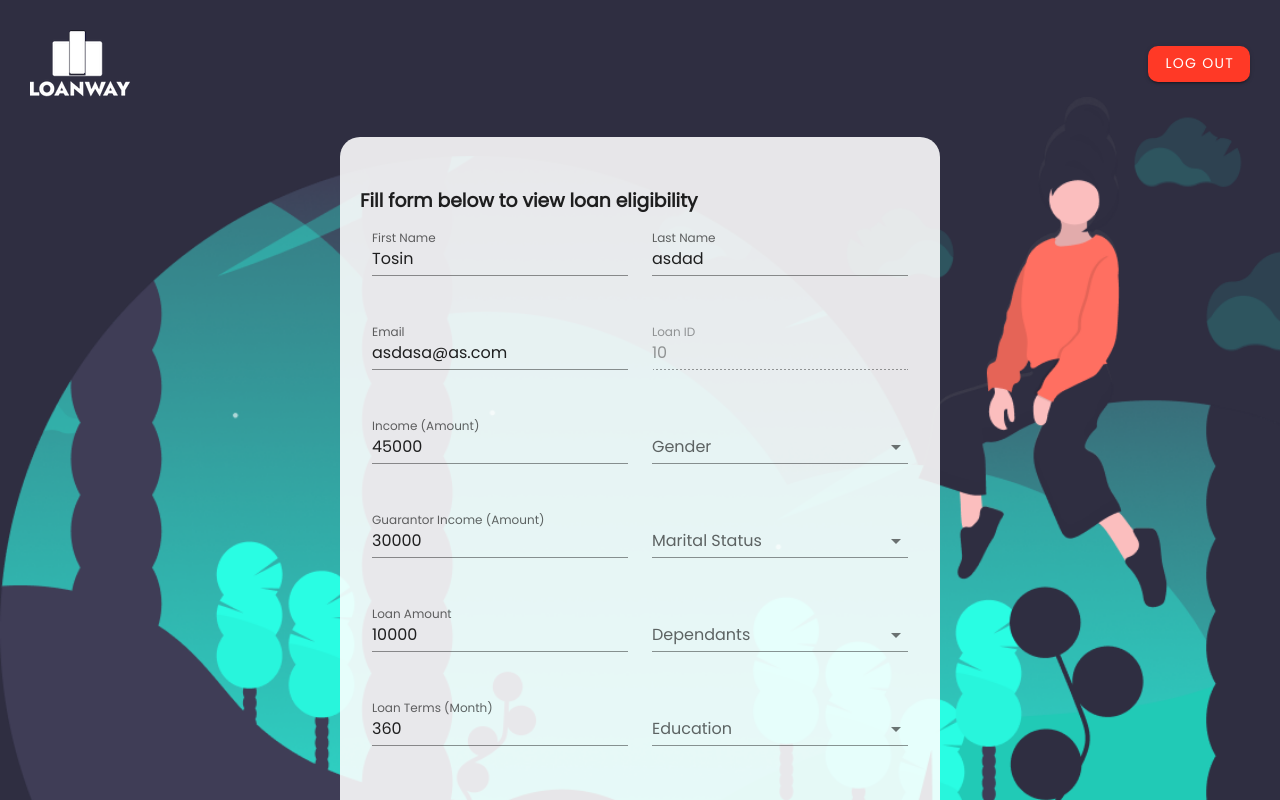
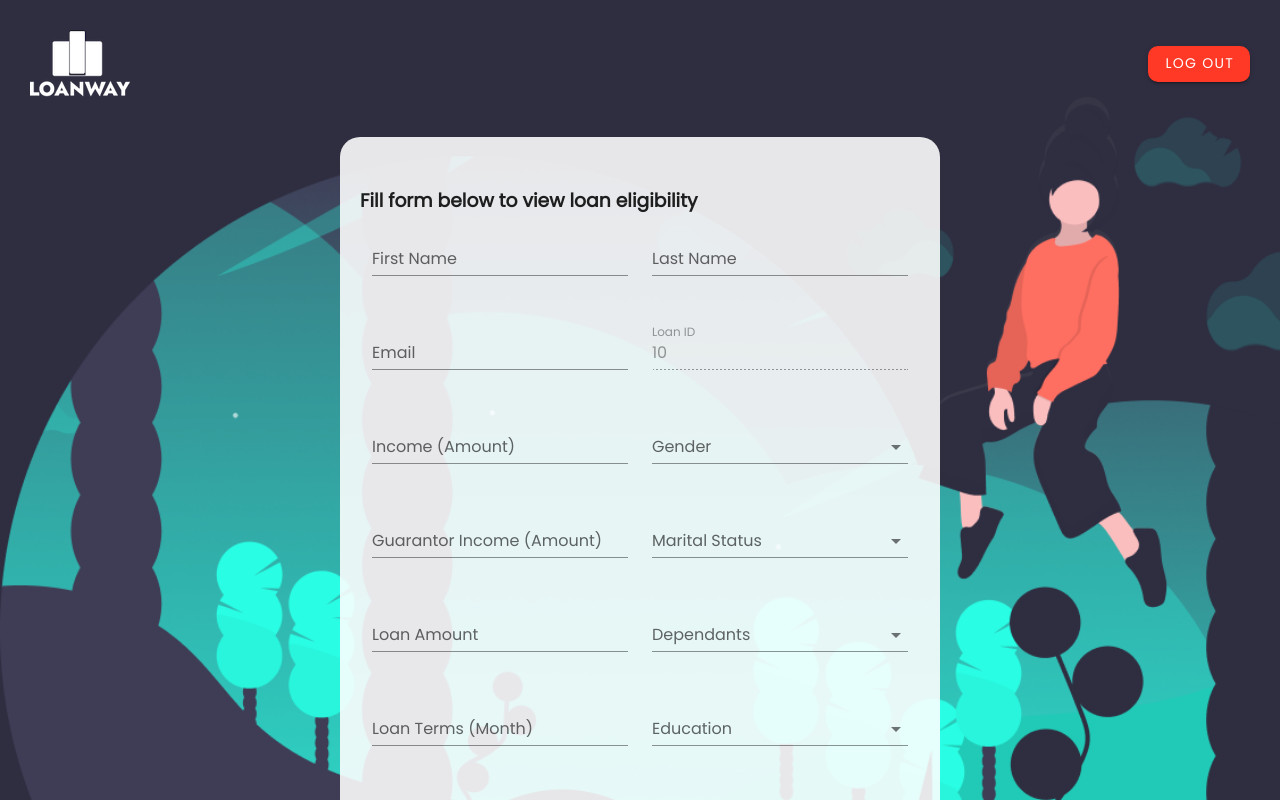
Before and after one commit to tofmat/cpe316, a Nuxt app: page /loan in a window 1280 px wide. Shown: the top 800 px of the page. Built offline with nearby package versions, Linux system fonts and the light colour scheme; no server answers.

Commit message:
cleard inputs

```diff
--- a/pages/loan.vue
+++ b/pages/loan.vue
@@ -278,14 +278,14 @@ export default {
         loading: false,
         loanInfo: {
           id: 10,
-          First_name: 'Tosin',
-          Last_name: 'asdad',
-          Email: 'asdasa@as.com',
+          First_name: '',
+          Last_name: '',
+          Email: '',
           Dependents: '',
-          ApplicantIncome: '45000',
-          CoapplicantIncome: '30000',
-          LoanAmount: '10000',
-          Loan_Amount_Term: '360',
+          ApplicantIncome: '',
+          CoapplicantIncome: '',
+          LoanAmount: '',
+          Loan_Amount_Term: '',
           Credit_History: '',
           Married: '',
           Gender: '',
@@ -403,7 +403,6 @@ export default {
         this.loading = true;
         const response = await this.$axios.post('/apply', info)
         this.$toast.success('You just checked your loan eligibility')
-        console.log(response);
         if (response.data.eligible_for_loan) {
           this.dialog = true;
         } else {
```
